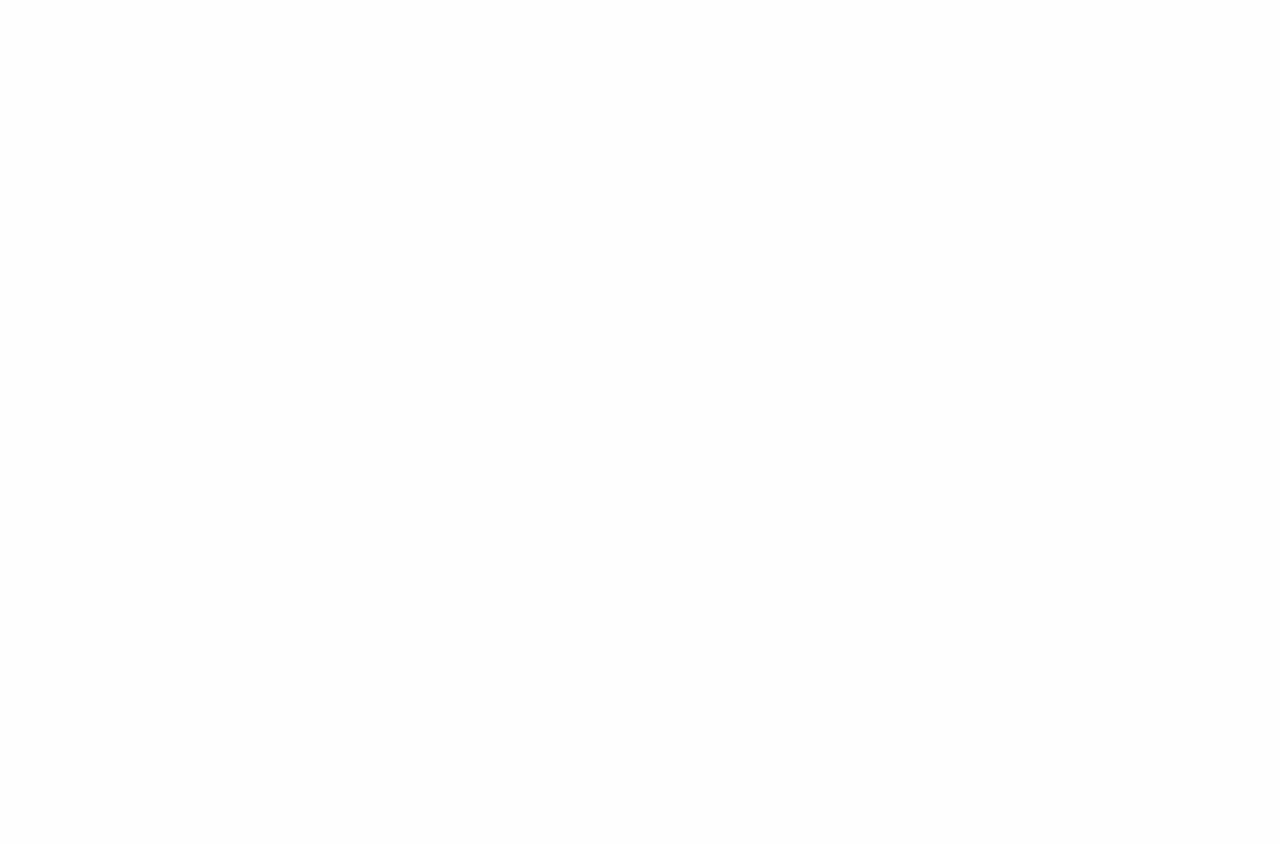
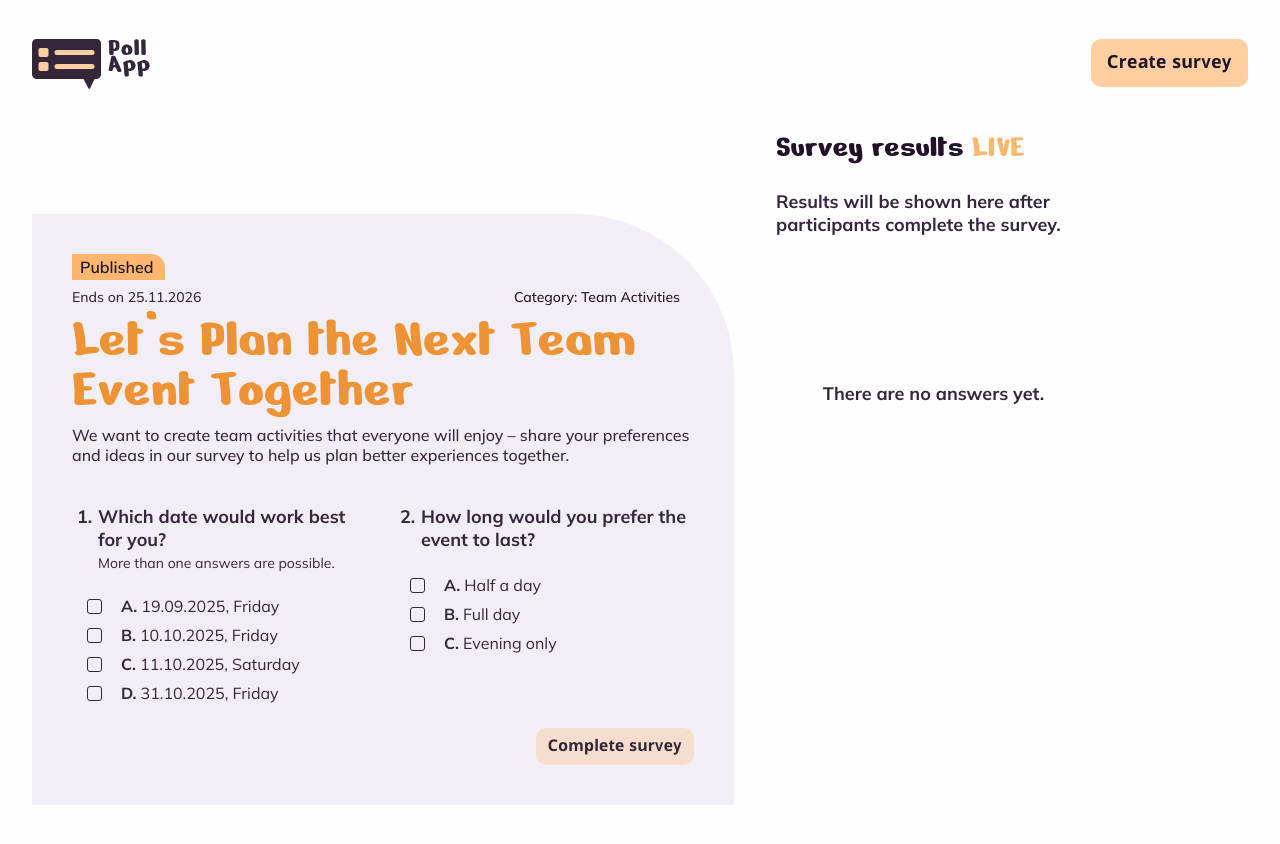
Before and after one commit to johannes-stuschka/PollApp, an Angular app in the folder PollApp/: page /survey/1 in a window 1280 px wide. Before the commit this address led to /. Shown: the top 844 px of the page. Before the commit the page ends 800 px from the top, so only its background shows below. Built offline with nearby package versions, Linux system fonts and the light colour scheme.

Commit message:
feat: add survey detail page with voting and live results
Single or multiple choice voting, results with percentages next to the
questions, closed and already voted surveys are read-only.

```diff
--- a/PollApp/src/app/app.config.ts
+++ b/PollApp/src/app/app.config.ts
@@ -1,11 +1,11 @@
 import { ApplicationConfig, provideBrowserGlobalErrorListeners } from '@angular/core';
-import { provideRouter } from '@angular/router';
+import { provideRouter, withComponentInputBinding } from '@angular/router';
 
 import { routes } from './app.routes';
 
 export const appConfig: ApplicationConfig = {
   providers: [
     provideBrowserGlobalErrorListeners(),
-    provideRouter(routes)
-  ]
+    provideRouter(routes, withComponentInputBinding()),
+  ],
 };
--- a/PollApp/src/app/app.routes.ts
+++ b/PollApp/src/app/app.routes.ts
@@ -1,4 +1,9 @@
 import { Routes } from '@angular/router';
 import { HomePage } from './features/home/home-page/home-page';
+import { SurveyDetailPage } from './features/survey-detail/survey-detail-page/survey-detail-page';
 
-export const routes: Routes = [{ path: '', component: HomePage },];
+export const routes: Routes = [
+  { path: '', component: HomePage },
+  { path: 'survey/:id', component: SurveyDetailPage },
+  { path: '**', redirectTo: '' },
+];
--- /dev/null
+++ b/PollApp/src/app/features/survey-detail/question-vote/question-vote.ts
@@ -0,0 +1,33 @@
+import { Component, input, output, signal } from '@angular/core';
+import { Question } from '../../../models/survey';
+
+@Component({
+  selector: 'app-question-vote',
+  templateUrl: './question-vote.html',
+  styleUrl: './question-vote.scss',
+})
+export class QuestionVote {
+  question = input.required<Question>();
+  number = input.required<number>();
+  disabled = input(false);
+  selectionChange = output<number[]>();
+
+  selected = signal<number[]>([]);
+
+  isSelected(index: number) {
+    return this.selected().includes(index);
+  }
+
+  toggleAnswer(index: number) {
+    if (this.disabled()) return;
+    const current = this.selected();
+    let next: number[];
+    if (current.includes(index)) {
+      next = current.filter((i) => i !== index);
+    } else {
+      next = this.question().allowMultiple ? [...current, index] : [index];
+    }
+    this.selected.set(next);
+    this.selectionChange.emit(next);
+  }
+}
--- /dev/null
+++ b/PollApp/src/app/features/survey-detail/survey-detail-page/survey-detail-page.ts
@@ -0,0 +1,50 @@
+import { DatePipe } from '@angular/common';
+import { Component, computed, inject, input } from '@angular/core';
+import { RouterLink } from '@angular/router';
+import { isPast } from '../../../models/survey';
+import { SurveyService } from '../../../services/survey.service';
+import { CreateDialogService } from '../../create-survey/create-dialog.service';
+import { QuestionVote } from '../question-vote/question-vote';
+import { SurveyResults } from '../survey-results/survey-results';
+
+@Component({
+  selector: 'app-survey-detail-page',
+  templateUrl: './survey-detail-page.html',
+  styleUrl: './survey-detail-page.scss',
+  imports: [DatePipe, RouterLink, QuestionVote, SurveyResults],
+})
+export class SurveyDetailPage {
+  private surveyService = inject(SurveyService);
+  private dialog = inject(CreateDialogService);
+
+  /** Route parameter :id, bound by withComponentInputBinding(). */
+  id = input.required<string>();
+
+  survey = computed(() => this.surveyService.getById(Number(this.id())));
+  isClosed = computed(() => {
+    const survey = this.survey();
+    return !survey || isPast(survey) || this.surveyService.hasVoted(survey.id);
+  });
+
+  private selections: number[][] = [];
+
+  openCreateDialog() {
+    this.dialog.isOpen.set(true);
+  }
+
+  setAnswers(questionIndex: number, answers: number[]) {
+    this.selections[questionIndex] = answers;
+  }
+
+  async completeSurvey() {
+    const survey = this.survey();
+    if (!survey || this.isClosed() || !this.selections.some((answers) => answers?.length)) return;
+    try {
+      await this.surveyService.vote(survey.id, this.selections);
+      this.selections = [];
+    } catch (error) {
+      // Selections stay, so the user can press Complete again.
+      console.error('Could not save vote', error);
+    }
+  }
+}
--- /dev/null
+++ b/PollApp/src/app/features/survey-detail/survey-results/survey-results.ts
@@ -0,0 +1,27 @@
+import { Component, computed, input, signal } from '@angular/core';
+import { Answer, Question } from '../../../models/survey';
+
+@Component({
+  selector: 'app-survey-results',
+  templateUrl: './survey-results.html',
+  styleUrl: './survey-results.scss',
+})
+export class SurveyResults {
+  questions = input.required<Question[]>();
+
+  /** Only used on mobile, where the results are collapsible. */
+  isOpen = signal(false);
+
+  hasVotes = computed(() =>
+    this.questions().some((question) => question.answers.some((answer) => answer.votes > 0)),
+  );
+
+  toggle() {
+    this.isOpen.update((open) => !open);
+  }
+
+  percent(question: Question, answer: Answer): number {
+    const total = question.answers.reduce((sum, a) => sum + a.votes, 0);
+    return total ? Math.round((answer.votes / total) * 100) : 0;
+  }
+}
```
